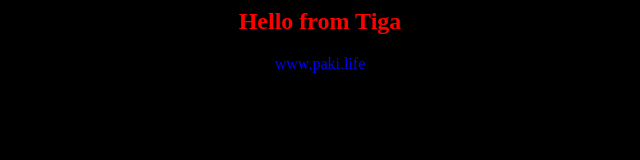
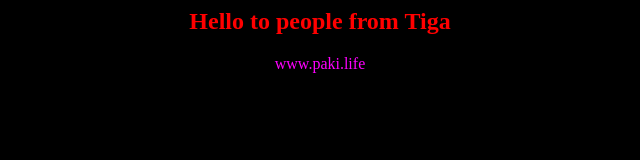
Before and after one commit to abtagir/app-for-jenkins, a plain HTML site: page index.html in a window 1280 px wide. Shown: the whole page, without its empty margins (320-960 px from the left). Drawn offline with Linux system fonts and the light colour scheme.

Commit message:
Yet another update index.html

```diff
--- a/index.html
+++ b/index.html
@@ -1,9 +1,9 @@
 <html>
 <body bgcolor=black>
 <center>
-<h2><font color=red>Hello from Tiga</font></h2>
+<h2><font color=red>Hello to people from Tiga</font></h2>
 
-<font color=blue>www.paki.life</font>
+<font color=magenta>www.paki.life</font>
 
 </center>
 </body>
```
